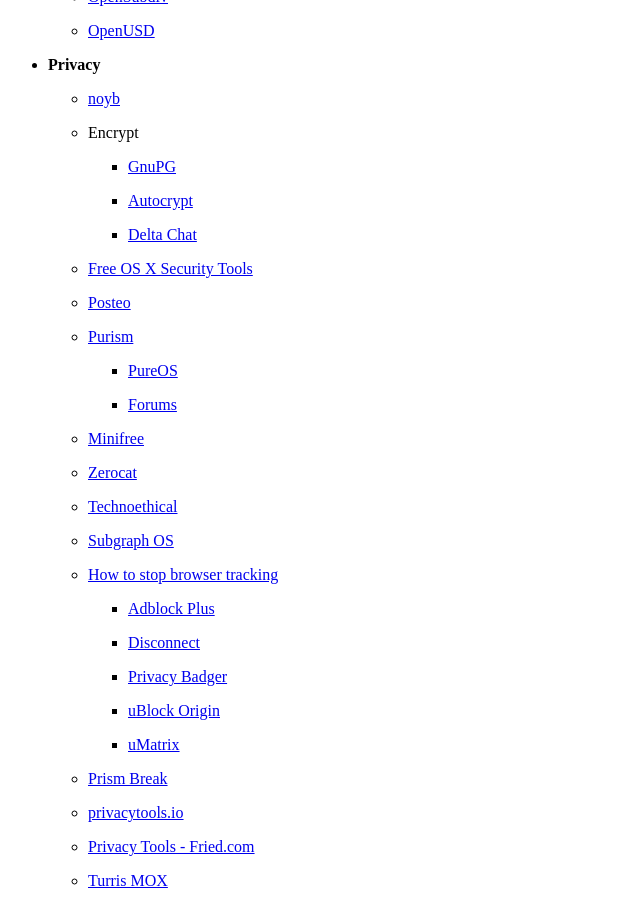
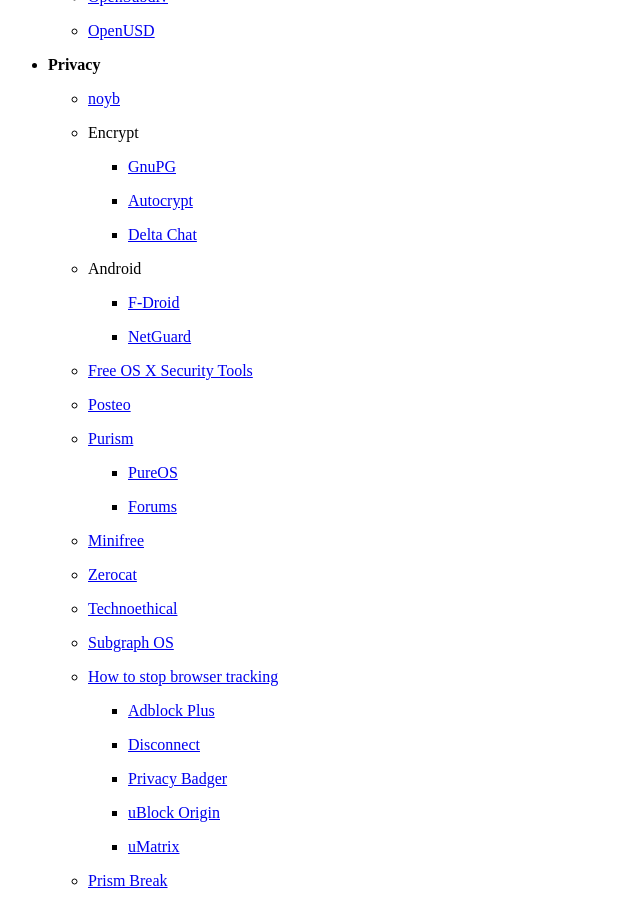
Before and after one commit to wahn/jan_walter_org, a Jekyll site: the page built from links/index.md, in a window 1280 px wide and 900 px high, scrolled down 4205 px. Shown: the whole window, without its empty margins (0-640 px from the left). Built offline with Jekyll 4.4.1, drawn with Linux system fonts in a browser that asks for light colours; Markdown is read by kramdown in place of the engine named in the settings.

Commit message:
Some links for Android (regarding security).

```diff
--- a/links/index.md
+++ b/links/index.md
@@ -275,6 +275,12 @@
 
         + [Delta Chat](https://delta.chat/en)
 
+    - Android
+
+        + [F-Droid](https://f-droid.org/en)
+
+        + [NetGuard](https://www.netguard.me)
+
     - [Free OS X Security Tools](https://objective-see.com/products.html)
 
     - [Posteo](https://posteo.de)
```
